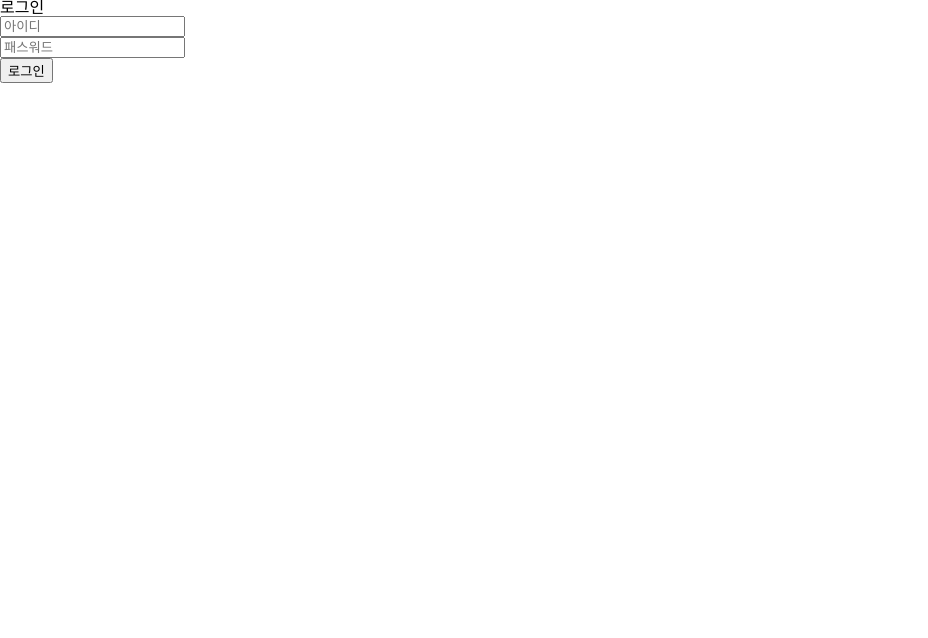
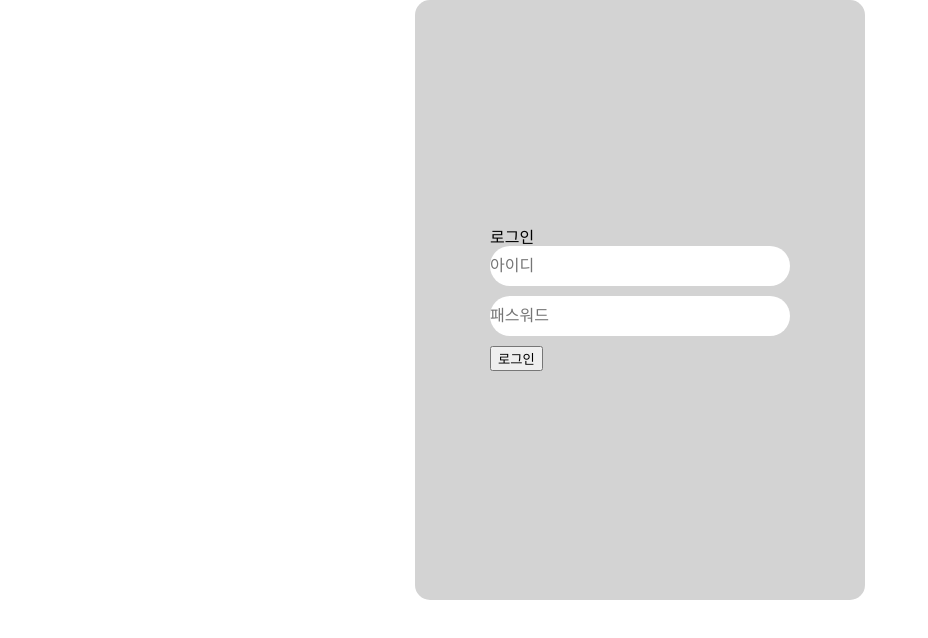
Before and after one commit to elena7993/React, a React (Create React App) app: page / in a window 1280 px wide. Shown: the top 638 px of the page, without its empty margins (0-928 px from the left). Built offline with nearby package versions, Linux system fonts and the light colour scheme.

Commit message:
28_10_24

```diff
--- a/src/components/ex_08/Ex08.js
+++ b/src/components/ex_08/Ex08.js
@@ -1,4 +1,26 @@
 import { useForm } from "react-hook-form";
+import styled from "styled-components";
+
+const Wrap = styled.div`
+  width: 100%;
+  max-width: 450px;
+  height: 600px;
+  background-color: lightgrey;
+  margin: 0 auto;
+  border-radius: 15px;
+  display: flex;
+  justify-content: center;
+  align-items: center;
+  input {
+    all: unset;
+    width: 300px;
+    height: 40px;
+    background-color: #fff;
+    margin-bottom: 10px;
+    border-radius: 30px;
+    /* display: flex; */
+  }
+`;
 
 const Ex08 = () => {
   const {
@@ -16,11 +38,12 @@ const Ex08 = () => {
   // 훅은 무조건 안에 적어야 한다
 
   return (
-    <div>
+    <Wrap>
       <form onSubmit={handleSubmit(loginSubmit)}>
         <h2>로그인</h2>
 
         <input
+          className="inputBox"
           {...register("username", {
             required: "아이디는 필수입니다!",
           })}
@@ -45,7 +68,7 @@ const Ex08 = () => {
 
         <button>로그인</button>
       </form>
-    </div>
+    </Wrap>
   );
 };
 
```
